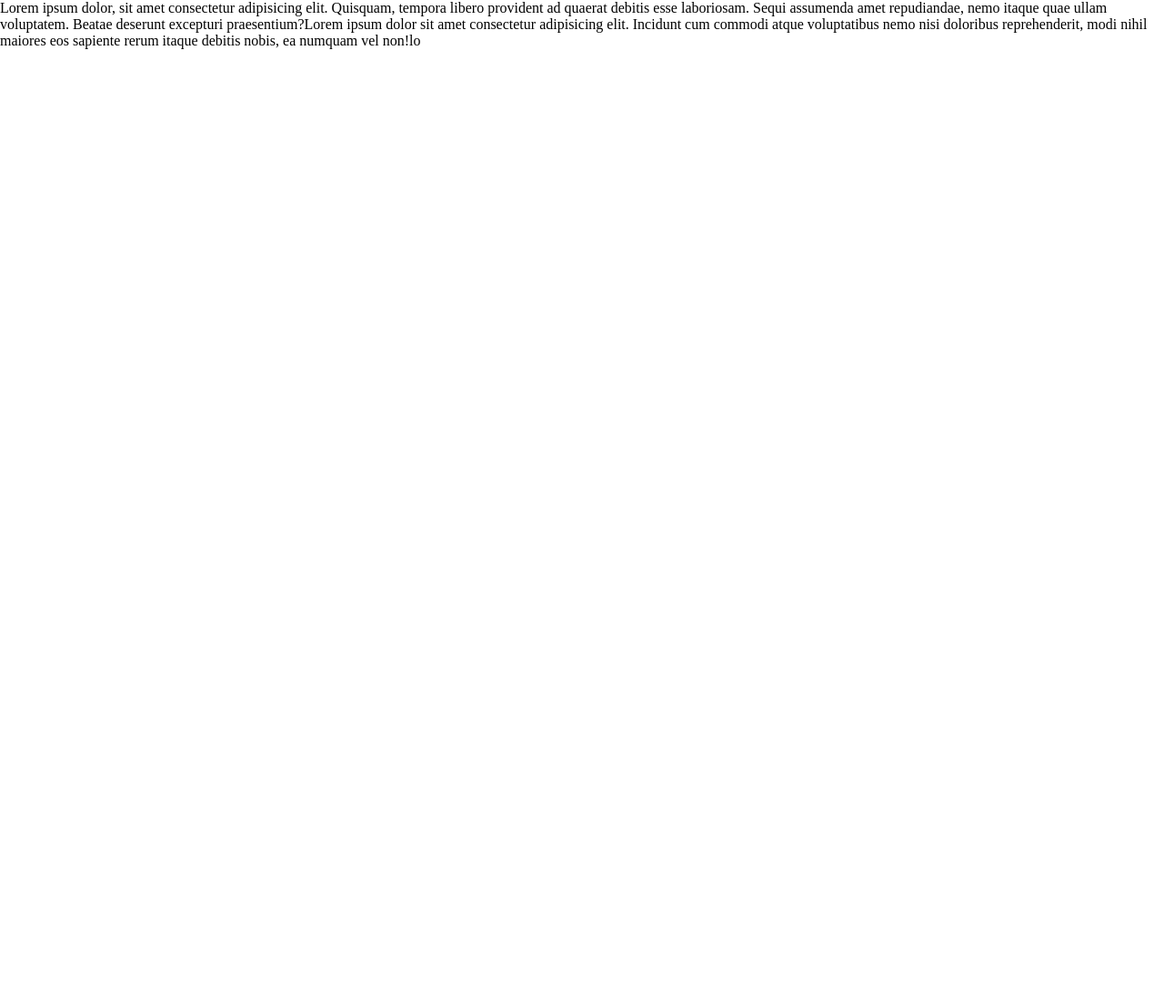
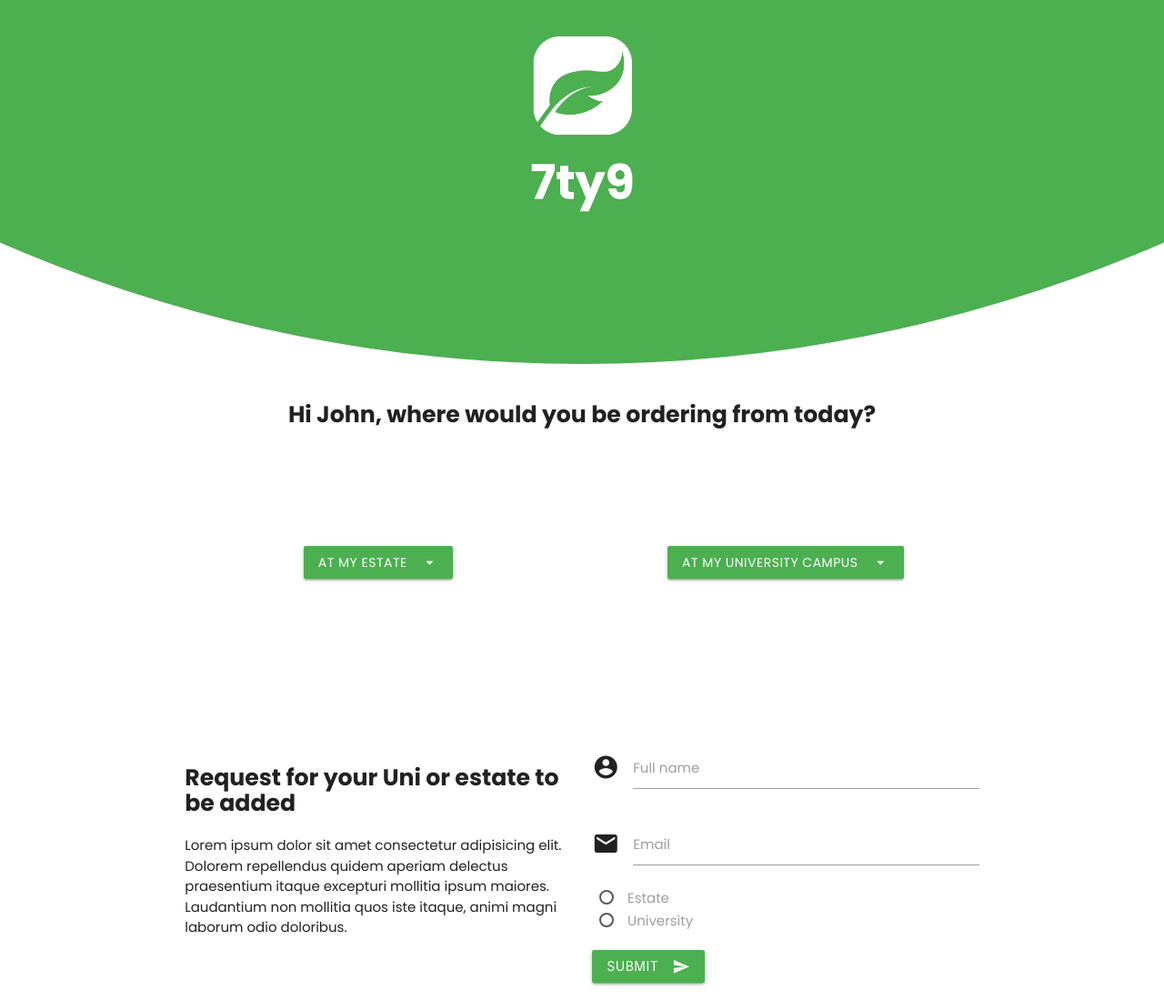
Before and after one commit to odafeaggreh/7ty9, a plain HTML site: page public/rider/mode-of-ride.html in a window 1280 px wide. Shown: the whole page at 91% size. Before the commit the page ends 800 px from the top, so only its background shows below. Drawn offline with nearby package versions, Linux system fonts and the light colour scheme.

Commit message:
completed the screen to select where user would like to order from

```diff
--- a/public/rider/index.js
+++ b/public/rider/index.js
@@ -0,0 +1,5 @@
+// materialize initialization
+ document.addEventListener('DOMContentLoaded', function() {
+    var elems = document.querySelectorAll('.dropdown-trigger');
+    M.Dropdown.init(elems);
+});
--- a/public/rider/mode-of-ride.html
+++ b/public/rider/mode-of-ride.html
@@ -7,11 +7,94 @@
         <title>7ty9 | Order ride</title>
         <meta name="description" content="">
         <meta name="viewport" content="width=device-width, initial-scale=1">
-        <link rel="stylesheet" href="style.css">
+        <link rel="stylesheet" href="../rider/style.css">
+        <!--Import Google Icon Font-->
+        <link href="https://fonts.googleapis.com/icon?family=Material+Icons" rel="stylesheet">
+        <!-- Compiled and minified CSS || MATERIALIZE -->
+        <link rel="stylesheet" href="https://cdnjs.cloudflare.com/ajax/libs/materialize/1.0.0/css/materialize.min.css">
+
+
     </head>
     <body>
-        <p>Lorem ipsum dolor, sit amet consectetur adipisicing elit. Quisquam, tempora libero provident ad quaerat debitis esse laboriosam. Sequi assumenda amet repudiandae, nemo itaque quae ullam voluptatem. Beatae deserunt excepturi praesentium?Lorem ipsum dolor sit amet consectetur adipisicing elit. Incidunt cum commodi atque voluptatibus nemo nisi doloribus reprehenderit, modi nihil maiores eos sapiente rerum itaque debitis nobis, ea numquam vel non!lo</p>
+        <!-- BREADCRUM -->
+        <section class="breadcrum">
+            <div class="content">
+              <img src="logo2.png" alt="brand logo" style="max-width: 115px; width: auto; margin: 40px 0;">
+            </div>
+        </section>
 
-        <script src="index.js" async defer></script>
+        <!-- SELECT WHERE YOU WOULD BE NEEDING THE SERVICE -->
+        <section class="container">
+            <div class="welcome-message">
+                <h1 class="center flow-text wel-header">Hi John, where would you be ordering from today?</h1>
+                <div class="row center select-type">
+
+
+                    <div class="col s12 l6 dropdown-item">
+                        <!-- Dropdown Trigger -->
+                        <a class='dropdown-trigger btn green' href='#' data-target='dropdown1'><i class="material-icons right">arrow_drop_down</i> At my estate</a>
+
+                        <!-- Dropdown Structure -->
+                        <ul id='dropdown1' class='dropdown-content'>
+                            <li><a href="index.html">Select estate</a></li>
+                        </ul>
+                    </div>
+
+
+                    <div class="col s12 l6">
+                        <!-- Dropdown Trigger -->
+                        <a class='dropdown-trigger btn green' href='#' data-target='dropdown2'><i class="material-icons right">arrow_drop_down</i> At my university campus</a>
+
+                        <!-- Dropdown Structure -->
+                        <ul id='dropdown2' class='dropdown-content'>
+                            <li><a href="index.html">Select university</a></li>
+                        </ul>
+                    </div>
+                </div>
+            </div>
+        </section>
+
+        <!-- REQUEST FORM -->
+        <div class="container request-form" >
+            <div class="row">
+                <div class="col s12 l6">
+                    <h2 class="flow-text request-form-header">Request for your Uni or estate to be added</h2>
+                    <p>Lorem ipsum dolor sit amet consectetur adipisicing elit. Dolorem repellendus quidem aperiam delectus praesentium itaque excepturi mollitia ipsum maiores. Laudantium non mollitia quos iste itaque, animi magni laborum odio doloribus.</p>
+                </div>
+                <form action="" class="col s12 l6">
+                    <div class="row">
+                        <div class="input-field col s12">
+                            <i class="material-icons prefix">account_circle</i>
+                            <input type="text" id="name" class="validate">
+                            <label for="name">Full name</label>
+                        </div>
+                        <div class="input-field col s12">
+                            <i class="material-icons prefix">email</i>
+                            <input type="text" id="name" class="validate">
+                            <label for="name">Email</label>
+                        </div>
+                        <p style="margin-left: 15px;">
+                            <label for="estate">
+                                <input type="radio" id="estate" name="group1" class="with-gap">
+                                <span>Estate</span>
+                            </label>
+                        </p>
+                        <p style="margin-left: 15px;">
+                            <label for="uni">
+                                <input type="radio" id="uni" name="group1" class="with-gap">
+                                <span>University</span>
+                            </label>
+                        </p>
+
+                    </div>
+                    <button class="btn green"><i class="material-icons right">send</i> Submit</button>
+                </form>
+            </div>
+        </div>
+        <!-- Compiled and minified JavaScript -->
+        <script src="https://cdnjs.cloudflare.com/ajax/libs/materialize/1.0.0-beta/js/materialize.min.js"></script>
+
+        <!-- PERSONAL JAVASCRIPT -->
+        <script src="index.js" defer></script>
     </body>
 </html>
--- a/public/rider/style.css
+++ b/public/rider/style.css
@@ -1,7 +1,10 @@
+@import url('https://fonts.googleapis.com/css2?family=Poppins:wght@100;200;300;400;500;600;700;800;900&display=swap');
+
 *{
         margin: 0;
         padding: 0;
         box-sizing: border-box;
+        font-family: 'poppins';
 }
 
 
@@ -38,3 +41,33 @@
         max-width: 100%;
         text-align: center;
 }
+
+
+section.signin-widget > div > h2{
+        padding: 30px;
+        font-family: 'poppins', sans-serif;
+        font-weight: bold;
+}
+
+
+.wel-header{
+        font-weight: bold;
+}
+
+
+.dropdown-item{
+        margin-bottom: 20px;
+}
+
+.select-type{
+        margin-top: 130px;
+}
+
+
+.request-form{
+        margin-top: 150px !important;
+}
+
+.request-form-header{
+        font-weight: bold;
+}
```
Also changed, not shown: public/index.html (+3 -11 lines), public/rider/signin.html (+2 -1 lines).
